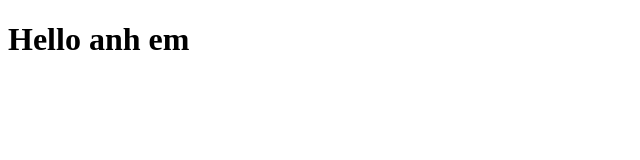
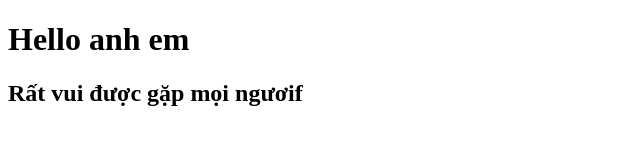
Before and after one commit to thu-uyen-06/Lam-lai-o-nha, a plain HTML site: page index.html in a window 1280 px wide. Shown: the whole page, without its empty margins (0-640 px from the left). Drawn offline with Linux system fonts and the light colour scheme.

Commit message:
Thêm h2

```diff
--- a/index.html
+++ b/index.html
@@ -7,5 +7,6 @@
 </head>
 <body>
     <h1>Hello anh em</h1>
+    <h2>Rất vui được gặp mọi ngươif</h2>
 </body>
 </html>
```
